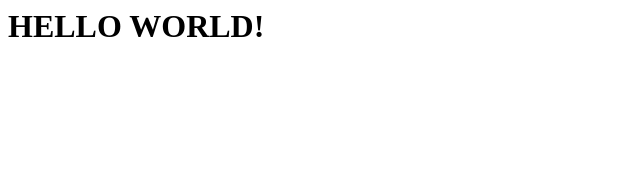
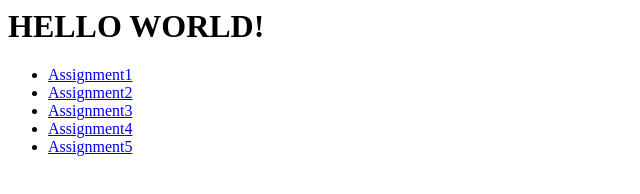
Before and after one commit to thejoejames/coursera-spwa-angjs-asgn, a website: page index.html in a window 1280 px wide. Shown: the whole page, without its empty margins (0-640 px from the left). Drawn offline with Linux system fonts and the light colour scheme.

Commit message:
added links to solutions

```diff
--- a/index.html
+++ b/index.html
@@ -2,5 +2,12 @@
 <head></head>
 <body>
 	<h1>HELLO WORLD!</h1>
+	<ul>
+		<li><a href="https://thejoejames.github.io/coursera-spwa-angjs-asgn/assignments/assignment1/solution/">Assignment1</a></li>
+		<li><a href="https://thejoejames.github.io/coursera-spwa-angjs-asgn/assignments/assignment2/solution/">Assignment2</a></li>
+		<li><a href="https://thejoejames.github.io/coursera-spwa-angjs-asgn/assignments/assignment3/solution/">Assignment3</a></li>
+		<li><a href="https://thejoejames.github.io/coursera-spwa-angjs-asgn/assignments/assignment4/solution/">Assignment4</a></li>
+		<li><a href="https://thejoejames.github.io/coursera-spwa-angjs-asgn/assignments/assignment5/solution/">Assignment5</a></li>
+	</ul>
 </body>
 </html>
```
